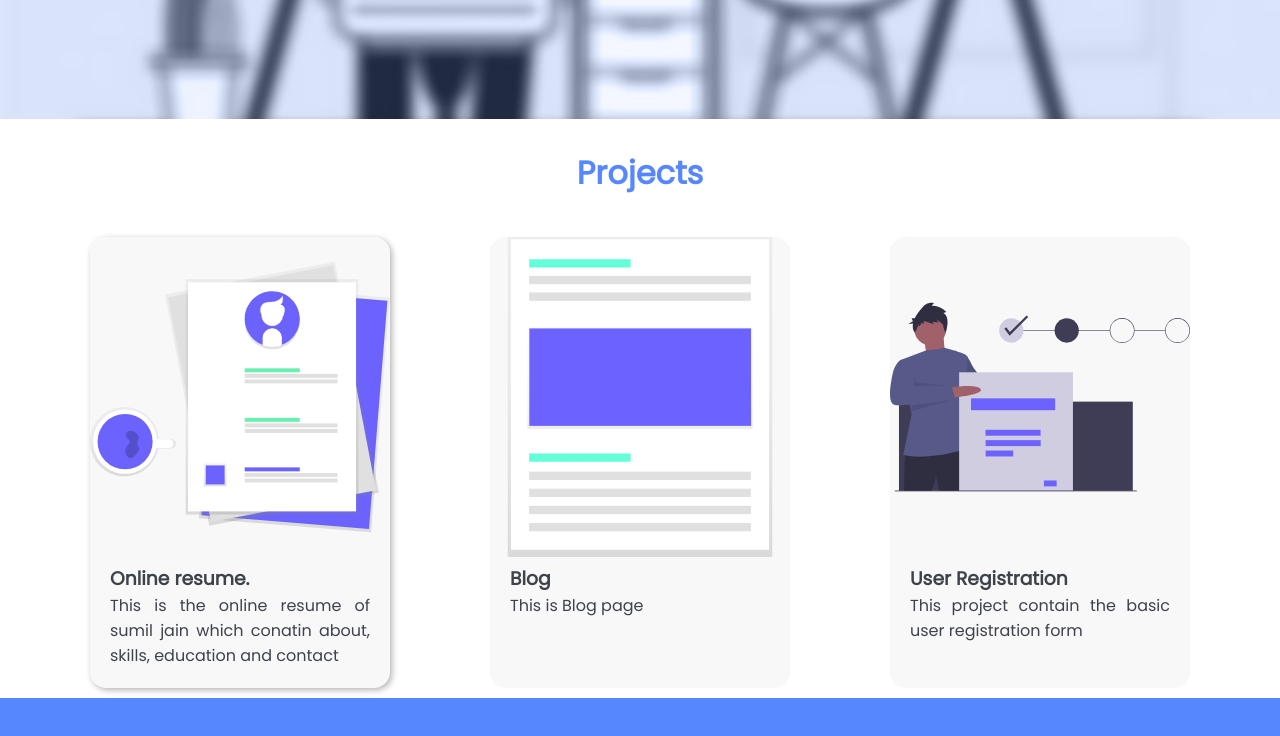
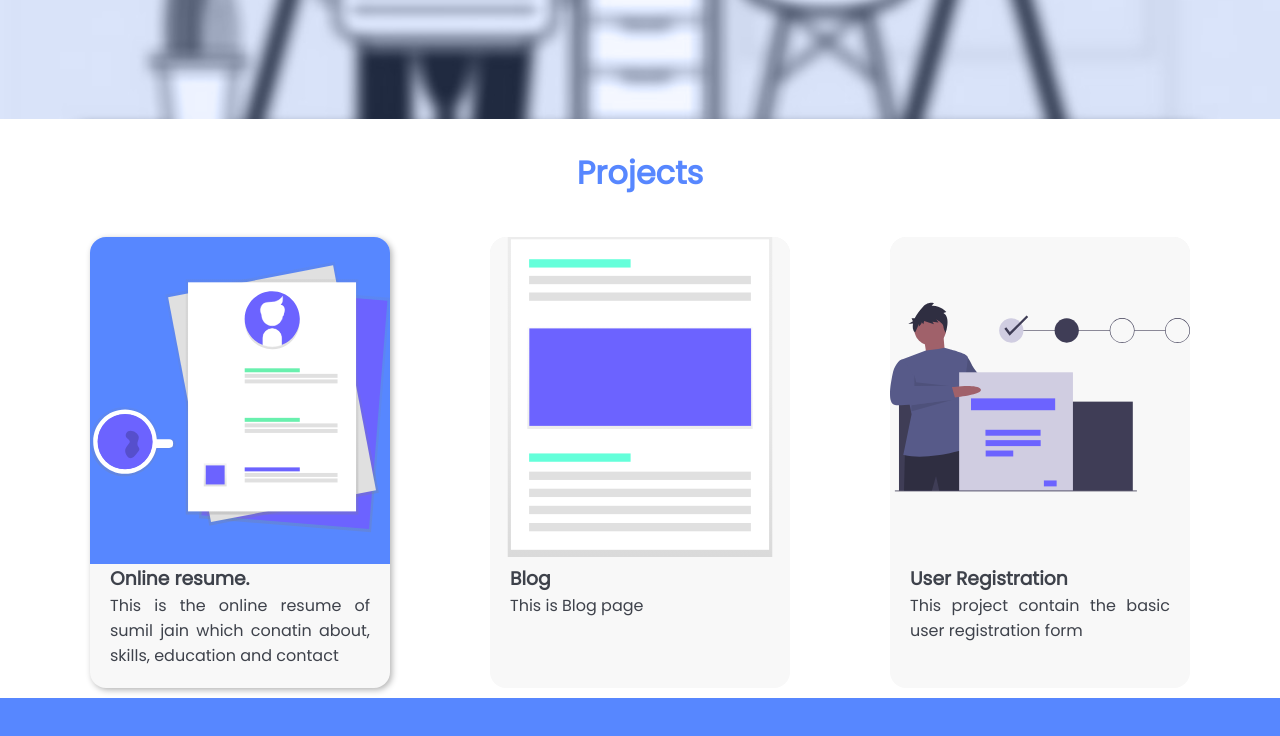
Before and after one commit to sumilraweng/projectPortfolio, a plain HTML site: page index.html in a window 1280 px wide. In both pictures the pointer is over the element 240 px from the left and 1081 px from the top of the page. Shown: the part 681-1417 px from the top of the page. Drawn offline with Linux system fonts and the light colour scheme.

Commit message:
Added the hover effect in backround-image of cards

```diff
--- a/style/index.css
+++ b/style/index.css
@@ -136,7 +136,9 @@
 .image {
   background-color: #f8f8f8;
 }
-
+.image:hover {
+  background-color: #5787ff;
+}
 .image img {
   width: 100%;
   height: 40vh;
```
